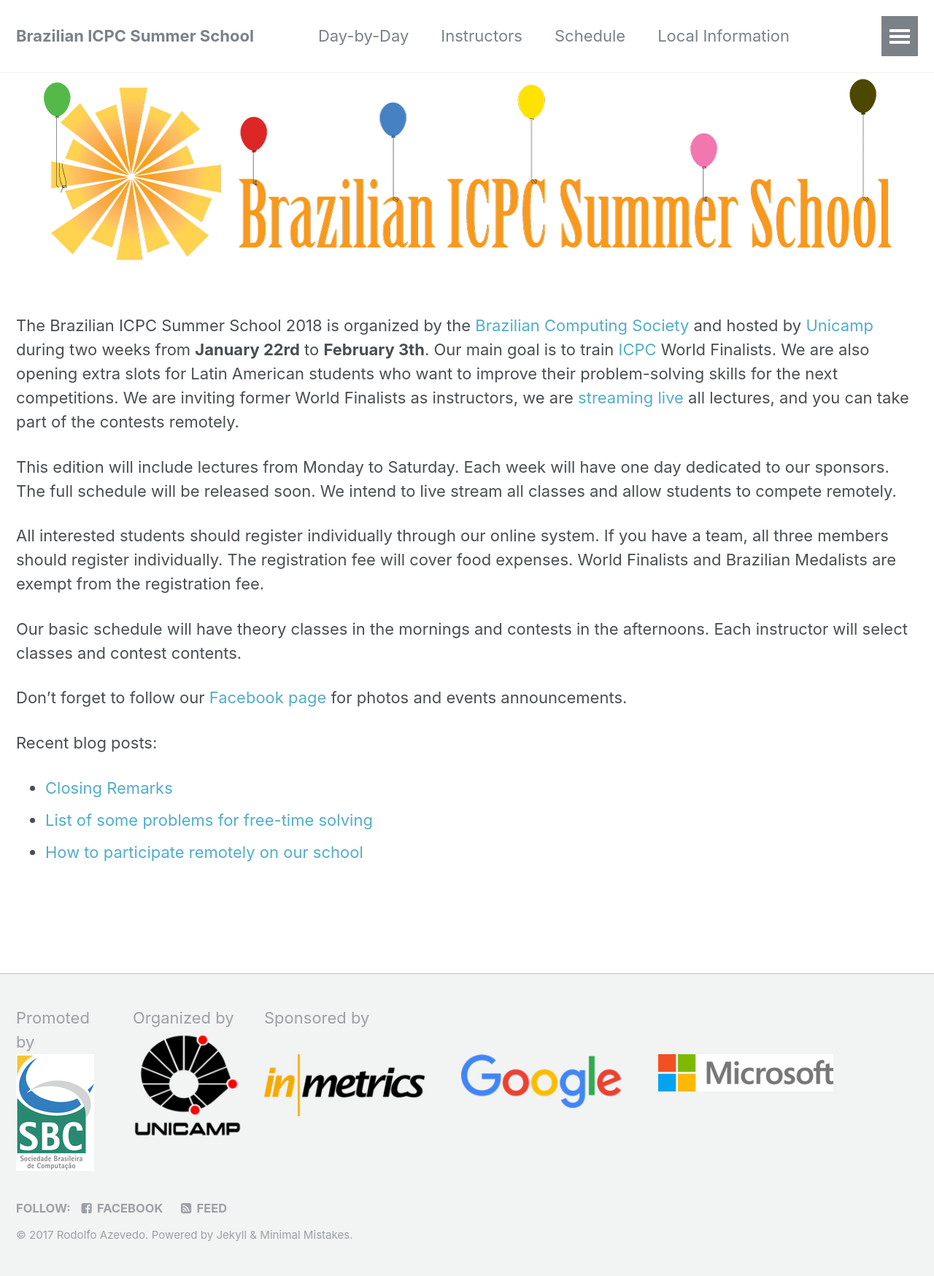
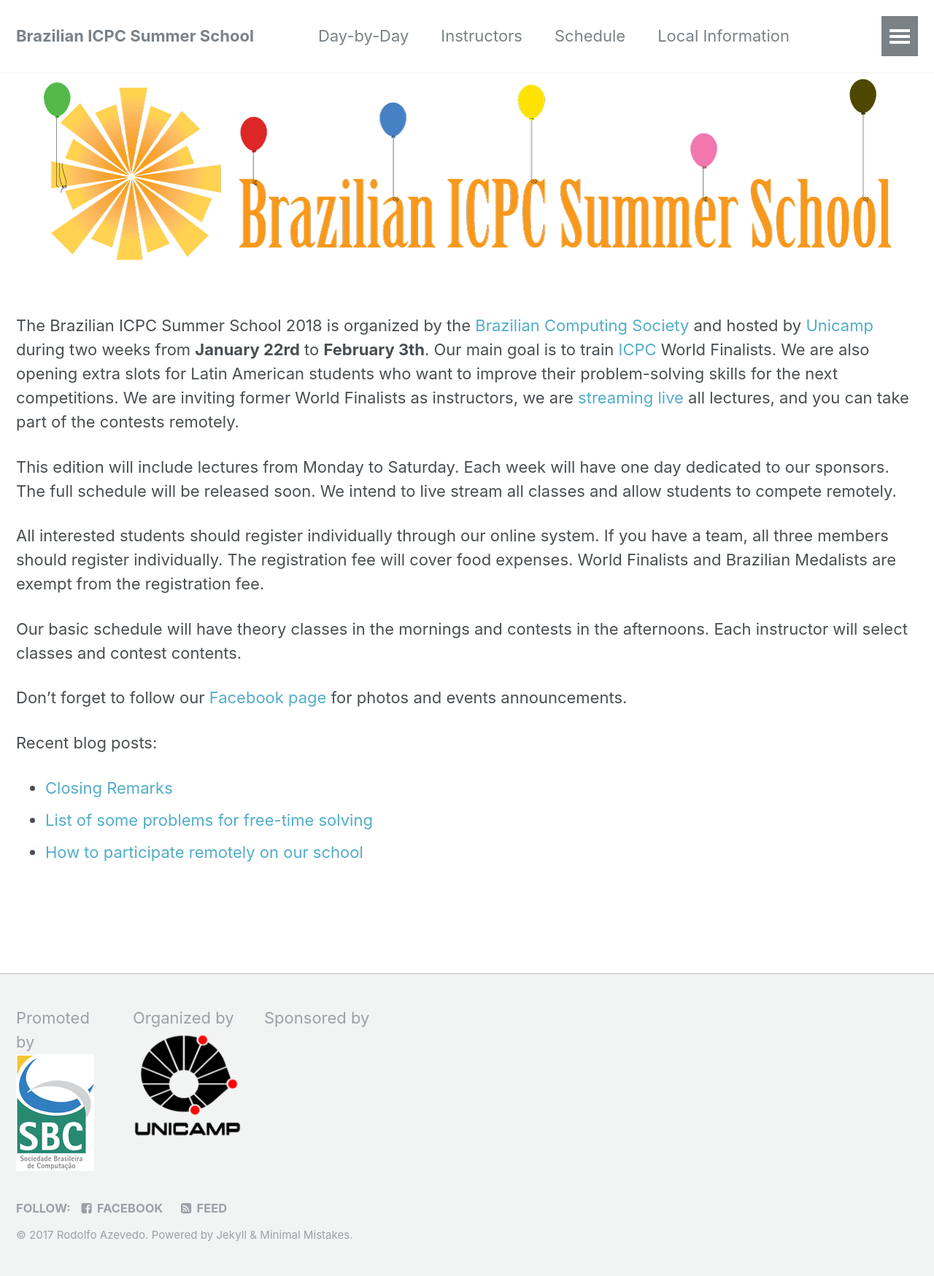
Before and after one commit to rjazevedo/BrazilianICPCSummerSchool2018, a Jekyll site: the page built from index.md, in a window 1280 px wide. Shown: the whole page at 73% size. Built offline with Jekyll 4.4.1, drawn with Linux system fonts in a browser that asks for light colours; the list of posts is cut into pages by our own code.

Commit message:
updating to 2018

```diff
--- a/_includes/footer/custom.html
+++ b/_includes/footer/custom.html
@@ -3,9 +3,6 @@
   <div style="float: left; width: 160px;heigh:200px;padding-right:30px;">Promoted by<br><img src="{{ base_path }}/images/logo-sbc.png"></div>
   <div style="float: left; width: 180px;heigh:200px;padding-right:30px;">Organized by<br><img src="{{ base_path }}/images/logo-unicamp.png"></div>
   <div style="float: left; heigh:200px;padding-right:30px;">Sponsored by<br>
-  <div style="float: left; width: 270px;heigh:200px;padding-right:50px;"> <br><img src="{{ base_path }}/images/logo-inmetrics.png"></div>
-  <div style="float: left; width: 270px;heigh:200px;padding-right:50px;"> <br><img src="{{ base_path }}/images/logo-google.png"></div>
-  <div style="float: left; width: 270px;heigh:200px;"> <br><img src="{{ base_path }}/images/logo-microsoft.png"></div>
   </div>
 </div>
 
```
